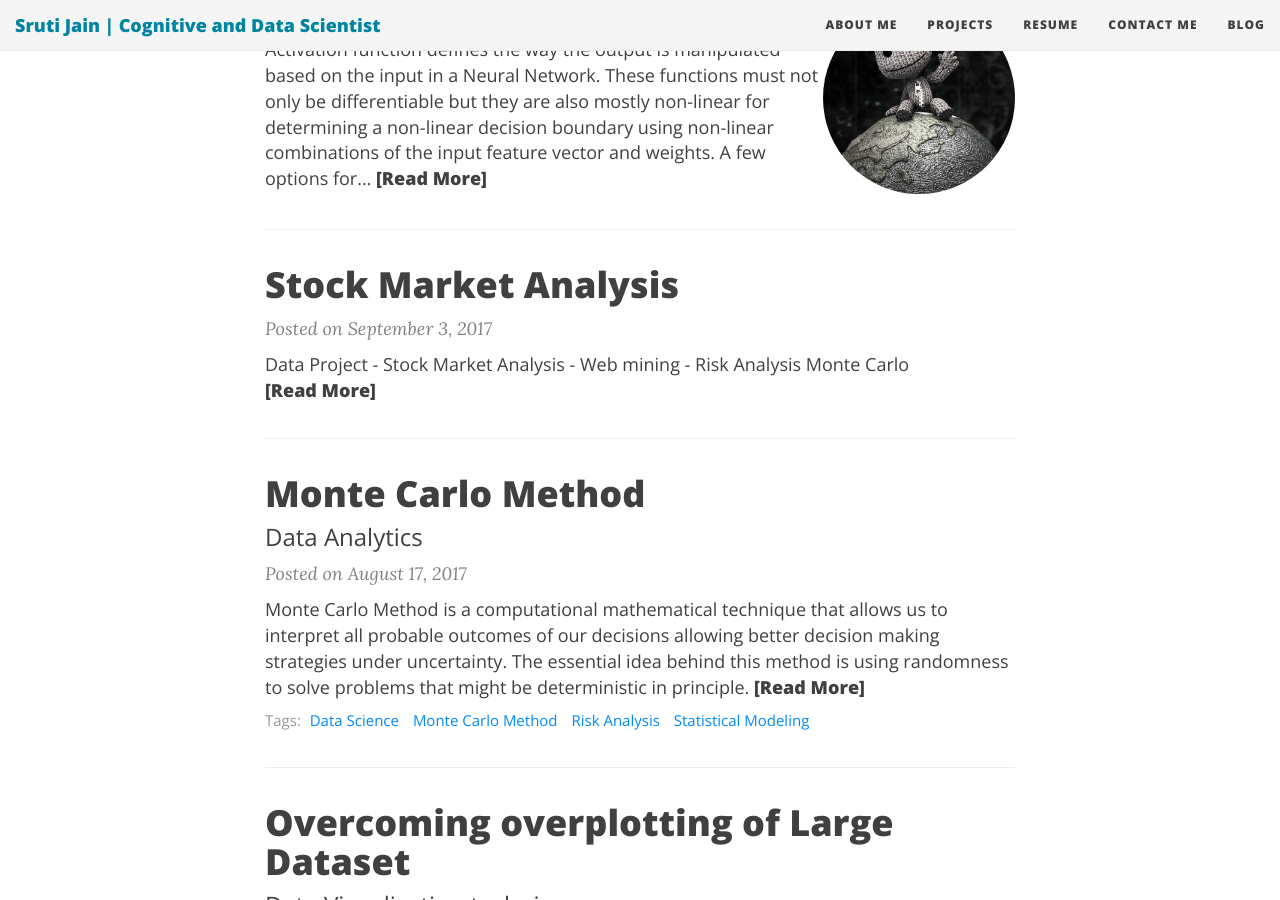
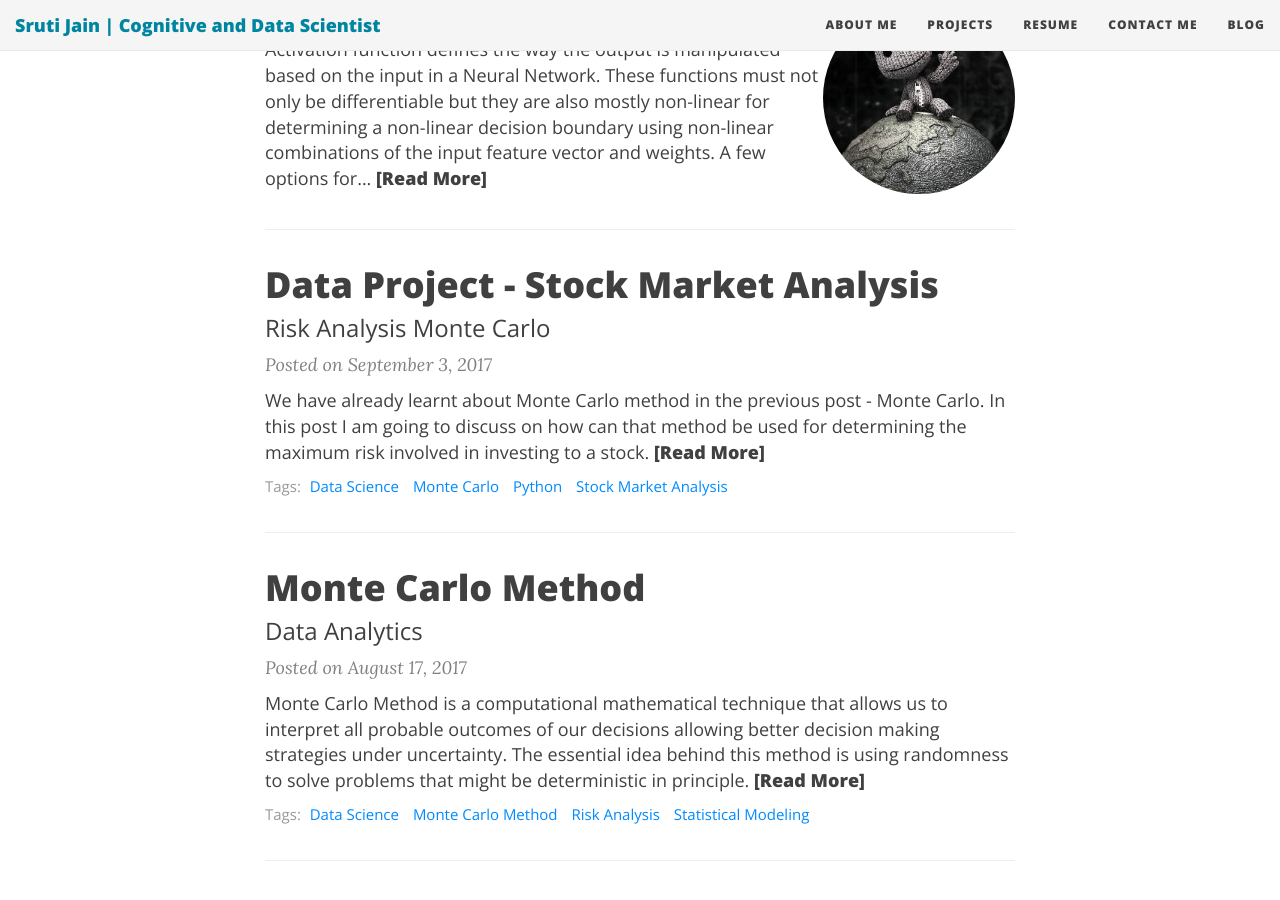
Before and after one commit to sruti-jain/sruti-jain.github.io, a Jekyll site: the page built from index.html, in a window 1280 px wide and 900 px high, scrolled down 887 px. Built offline with Jekyll 4.4.1, drawn with Linux system fonts in a browser that asks for light colours; nearby versions of some CDN libraries; the list of posts is cut into pages by our own code.

Commit message:
Update 2017-09-03-Stock-Market-Analysis.md

```diff
--- a/_posts/2017-09-03-Stock-Market-Analysis.md
+++ b/_posts/2017-09-03-Stock-Market-Analysis.md
@@ -1,5 +1,9 @@
-
-**Data Project - Stock Market Analysis - Web mining - Risk Analysis Monte Carlo**
+---
+layout: post
+title: Data Project - Stock Market Analysis
+subtitle: Risk Analysis Monte Carlo
+tags: [Data Science, Monte Carlo, Python, Stock Market Analysis]
+---
 
 We have already learnt about Monte Carlo method in the previous post - [Monte Carlo](https://sruti-jain.github.io/2017-08-17-Monte-Carlo-Method/).
 In this post I am going to discuss on how can that method be used for determining the maximum risk involved in investing to a stock.
@@ -402,12 +406,12 @@ This means that the past information on the price of a stock is independent of w
 
 The equation for geometric Browninan motion is given by the following equation:
 
-$\frac {\Delta{S}}{S} = {\mu \Delta{t}} + {\sigma \epsilon \sqrt{\Delta{t}}} $
+$$\frac {\Delta{S}}{S} = {\mu \Delta{t}} + {\sigma \epsilon \sqrt{\Delta{t}}} $$
 
 Where S is the stock price, mu is the expected return (which we calculated earlier),sigma is the standard deviation of the returns, t is time, and epsilon is the random variable.
 We can mulitply both sides by the stock price (S) to rearrange the formula and solve for the stock price.
 
-$ {\Delta{S}} = S ({\mu \Delta{t}} + {\sigma \epsilon \sqrt{\Delta{t}}}) $
+$$ {\Delta{S}} = S ({\mu \Delta{t}} + {\sigma \epsilon \sqrt{\Delta{t}}}) $$
 
 
 Now we see that the change in the stock price is the current stock price multiplied by two terms. The first term is known as "drift", which is the average daily return multiplied by the change of time. The second term is known as "shock", for each tiem period the stock will "drift" and then experience a "shock" which will randomly push the stock price up or down. By simulating this series of steps of drift and shock thousands of times, we can begin to do a simulation of where we might expect the stock price to be.
```
